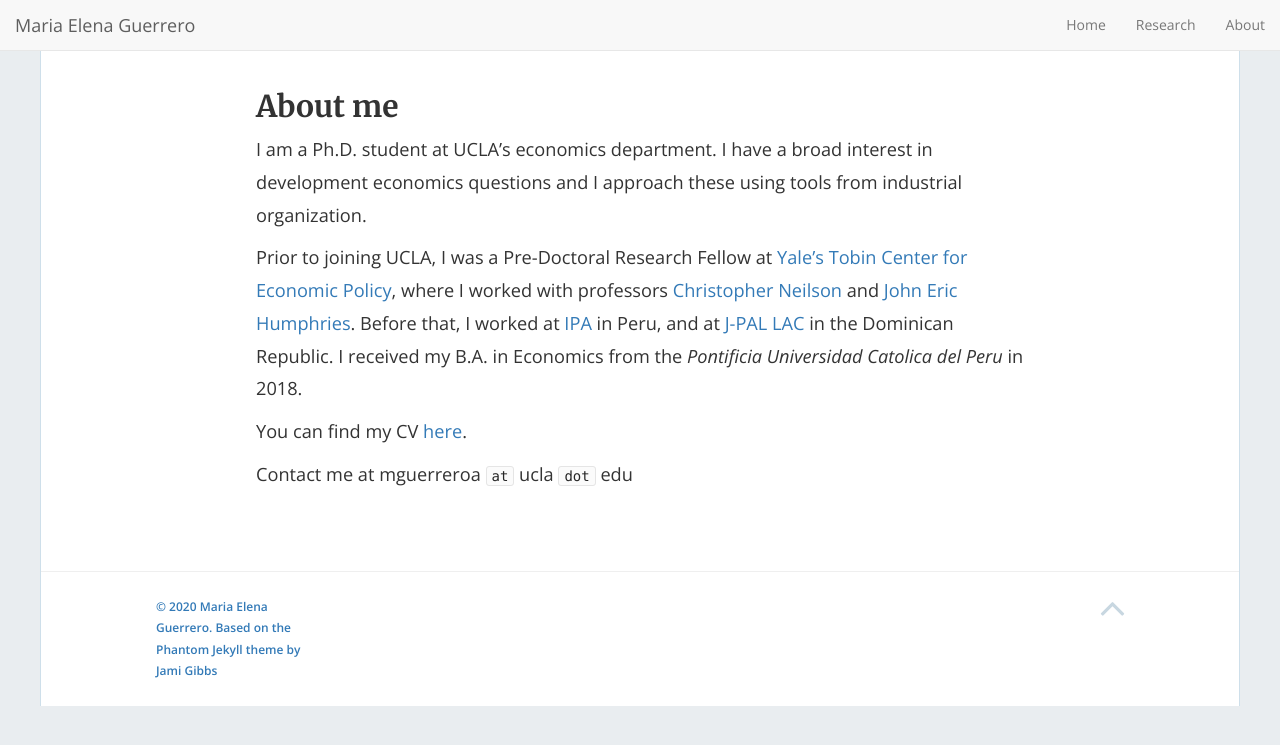
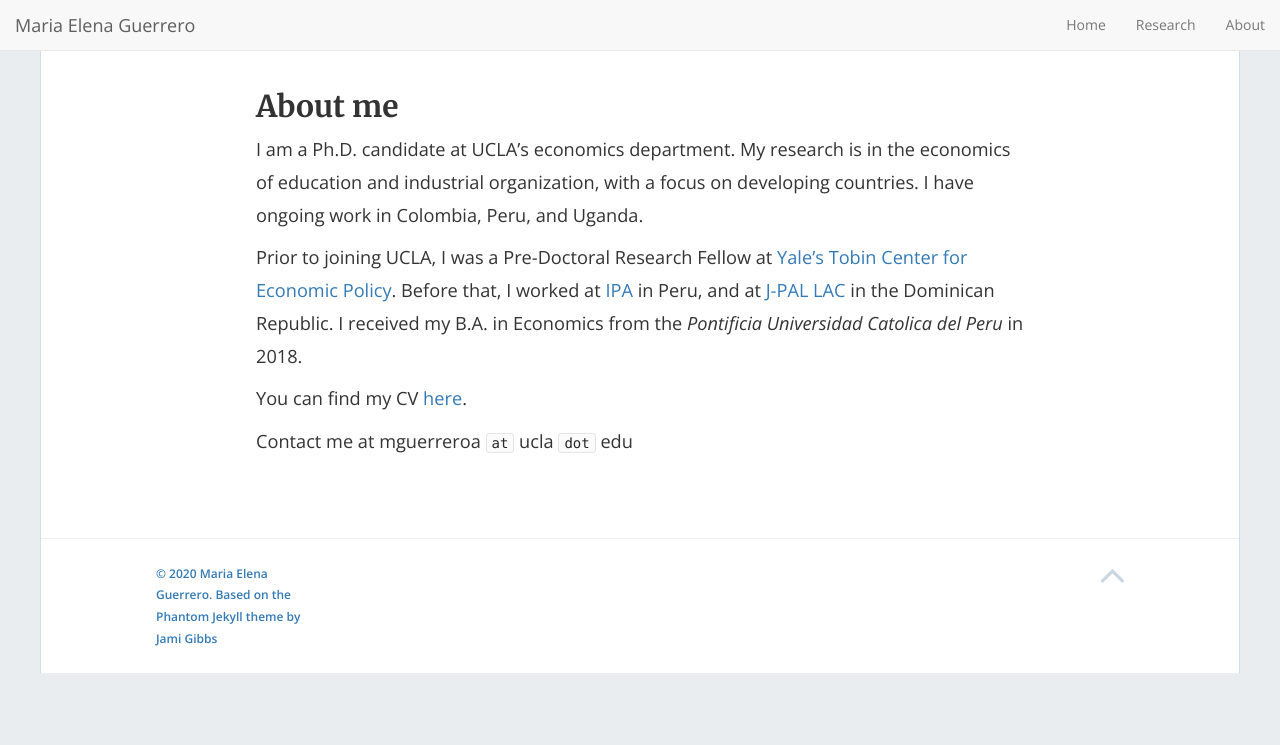
Before and after one commit to mariaelenaguer/mariaelenaguer.github.io, a Jekyll site: the page built from about.md, in a window 1280 px wide. Shown: the top 745 px of the page. Built offline with Jekyll 4.4.1, drawn with Linux system fonts in a browser that asks for light colours; nearby versions of some CDN libraries.

Commit message:
Update about page intro
Co-Authored-By: Claude Opus 5.5 (1M context) <noreply@anthropic.com>

```diff
--- a/about.md
+++ b/about.md
@@ -5,9 +5,9 @@ permalink: /about/
 ---
 ## About me
 
-I am a Ph.D. student at UCLA's economics department. I have a broad interest in development economics questions and I approach these using tools from industrial organization.
+I am a Ph.D. candidate at UCLA's economics department. My research is in the economics of education and industrial organization, with a focus on developing countries. I have ongoing work in Colombia, Peru, and Uganda.
 
-Prior to joining UCLA, I was a Pre-Doctoral Research Fellow at [Yale’s Tobin Center for Economic Policy](https://tobin.yale.edu/), where I worked with professors [Christopher Neilson](https://christopherneilson.github.io/) and [John Eric Humphries](http://johnerichumphries.com/). Before that, I worked at [IPA](http://www.poverty-action.org/study/information-about-returns-post-primary-education-peru) in Peru, and at [J-PAL LAC](https://www.povertyactionlab.org/latin-america-caribbean) in the Dominican Republic. I received my B.A. in Economics from the _Pontificia Universidad Catolica del Peru_ in 2018.
+Prior to joining UCLA, I was a Pre-Doctoral Research Fellow at [Yale’s Tobin Center for Economic Policy](https://tobin.yale.edu/). Before that, I worked at [IPA](http://www.poverty-action.org/study/information-about-returns-post-primary-education-peru) in Peru, and at [J-PAL LAC](https://www.povertyactionlab.org/latin-america-caribbean) in the Dominican Republic. I received my B.A. in Economics from the _Pontificia Universidad Catolica del Peru_ in 2018.
 
 You can find my CV [here](/CV_meg_2026.pdf).
 
```
